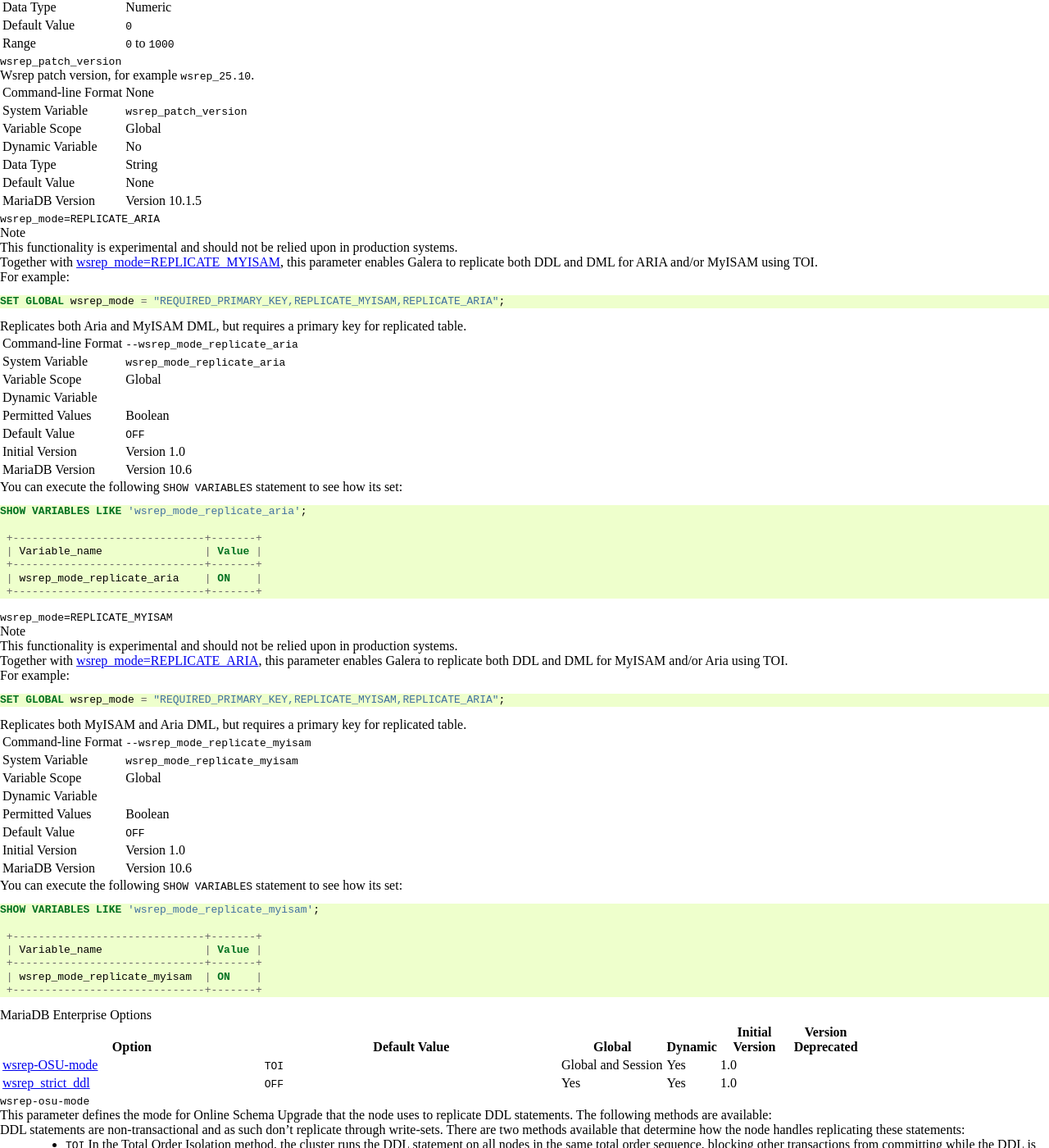
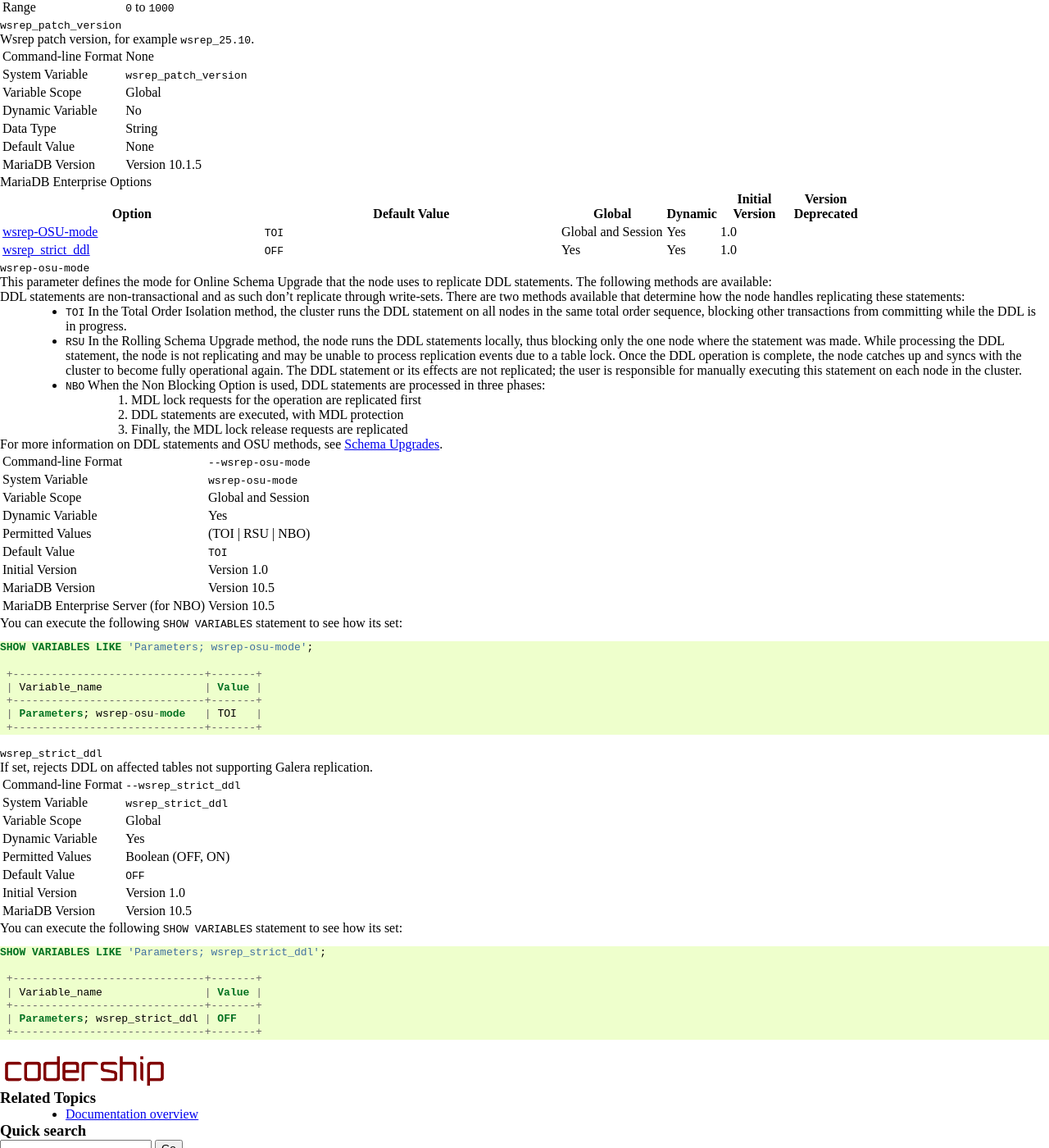
Before and after one commit to codership/documentation, a Sphinx documentation site: the page built from galeracluster/source/documentation/mariadb-options.rst, in a window 1280 px wide and 1400 px high, scrolled down 1774 px. Shown: the whole window at 82% size. Built offline with Sphinx 7.4.7, drawn with Linux system fonts in a browser that asks for light colours; comment, search, counter and statistics services are not loaded; some of the changed text lies outside the part shown.

```diff
--- a/galeracluster/source/documentation/mariadb-options.rst
+++ b/galeracluster/source/documentation/mariadb-options.rst
@@ -77,8 +77,6 @@ These are MariaDB Server and Enterprise options. If you click on a particular va
    ":ref:`wsrep_gtid_seq_no <wsrep_gtid_seq_no>`", "", "No", "Yes", "", ""
    ":ref:`wsrep-mysql-replication-bundle <wsrep-mysql-replication-bundle>`", "``0``", "Yes", "No", "", ""
    ":ref:`wsrep_patch_version <wsrep_patch_version>`", "", "Yes", "No", "", ""
-   ":ref:`wsrep_mode=REPLICATE_ARIA <wsrep_mode_replicate_aria>`", "``OFF``", "Yes", "", "", ""
-   ":ref:`wsrep_mode=REPLICATE_MYISAM <wsrep_mode_replicate_myisam>`", "``OFF``", "Yes", "", "", ""
 
 
 
@@ -229,95 +227,6 @@ Wsrep patch version, for example ``wsrep_25.10``.
    "MariaDB Version", "Version 10.1.5"
 
 
-.. _`wsrep_mode_replicate_aria`:
-.. rst-class:: section-heading
-.. rubric:: ``wsrep_mode=REPLICATE_ARIA``
-
-.. index::
-   pair: Parameters; wsrep_mode=REPLICATE_ARIA
-
-.. note:: This functionality is experimental and should not be relied upon in production systems.
-
-Together with :ref:`wsrep_mode=REPLICATE_MYISAM <wsrep_mode_replicate_myisam>`, this parameter enables Galera to replicate both DDL and DML for ARIA and/or MyISAM using TOI.
-
-For example:
-
-.. code-block:: mysql
-
-   SET GLOBAL wsrep_mode = "REQUIRED_PRIMARY_KEY,REPLICATE_MYISAM,REPLICATE_ARIA";
-
-Replicates both Aria and MyISAM DML, but requires a primary key for replicated table.
-
-.. csv-table::
-   :class: doc-options
-
-   "Command-line Format", "``--wsrep_mode_replicate_aria``"
-   "System Variable", "``wsrep_mode_replicate_aria``"
-   "Variable Scope", "Global"
-   "Dynamic Variable", ""
-   "Permitted Values", "Boolean"
-   "Default Value", "``OFF`` "
-   "Initial Version", "Version 1.0"
-   "MariaDB Version", "Version 10.6"
-
-You can execute the following ``SHOW VARIABLES`` statement to see how its set:
-
-.. code-block:: mysql
-
-   SHOW VARIABLES LIKE 'wsrep_mode_replicate_aria';
-
-    +------------------------------+-------+
-    | Variable_name                | Value |
-    +------------------------------+-------+
-    | wsrep_mode_replicate_aria    | ON    |
-    +------------------------------+-------+
-
-
-.. _`wsrep_mode_replicate_myisam`:
-.. rst-class:: section-heading
-.. rubric:: ``wsrep_mode=REPLICATE_MYISAM``
-
-.. index::
-   pair: Parameters; wsrep_mode=REPLICATE_MYISAM
-
-.. note:: This functionality is experimental and should not be relied upon in production systems.
-
-Together with :ref:`wsrep_mode=REPLICATE_ARIA <wsrep_mode_replicate_aria>`, this parameter enables Galera to replicate both DDL and DML for MyISAM and/or Aria using TOI.
-
-For example:
-
-.. code-block:: mysql
-
-   SET GLOBAL wsrep_mode = "REQUIRED_PRIMARY_KEY,REPLICATE_MYISAM,REPLICATE_ARIA";
-
-Replicates both MyISAM and Aria DML, but requires a primary key for replicated table.
-
-.. csv-table::
-   :class: doc-options
-
-   "Command-line Format", "``--wsrep_mode_replicate_myisam``"
-   "System Variable", "``wsrep_mode_replicate_myisam``"
-   "Variable Scope", "Global"
-   "Dynamic Variable", ""
-   "Permitted Values", "Boolean"
-   "Default Value", "``OFF`` "
-   "Initial Version", "Version 1.0"
-   "MariaDB Version", "Version 10.6"
-
-You can execute the following ``SHOW VARIABLES`` statement to see how its set:
-
-.. code-block:: mysql
-
-   SHOW VARIABLES LIKE 'wsrep_mode_replicate_myisam';
-
-    +------------------------------+-------+
-    | Variable_name                | Value |
-    +------------------------------+-------+
-    | wsrep_mode_replicate_myisam  | ON    |
-    +------------------------------+-------+
-
-
-
 .. _`mariadb_enterprise_options`:
 .. rst-class:: section-heading
 .. rubric:: MariaDB Enterprise Options
```
Also changed, not shown: galeracluster/source/documentation/mysql-wsrep-options.rst (+27 -7 lines).
